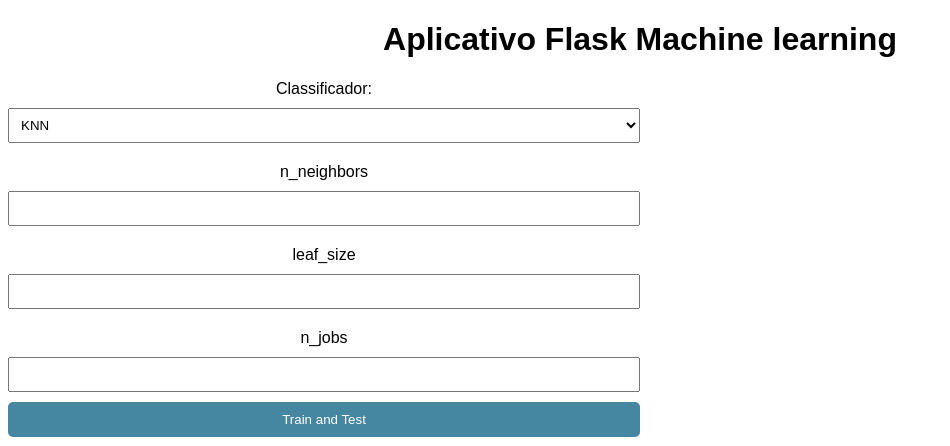
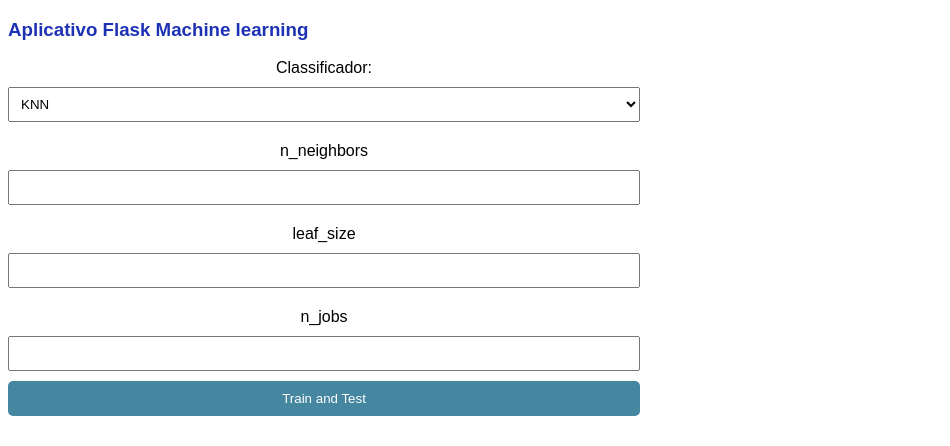
Before and after one commit to Matheus-Lara/Machine_Learning, a Flask app: page / in a window 1280 px wide. Shown: the top 446 px of the page, without its empty margins (0-950 px from the left). Run offline with Flask 3, Linux system fonts and the light colour scheme.

Commit message:
refactor: ajusta estilos

```diff
--- a/templates/index.html
+++ b/templates/index.html
@@ -11,7 +11,7 @@
             justify-content: left;
         }
 
-        h2 {
+        h3 {
             color: #1e32b6;
             text-align: left;
         }
@@ -48,7 +48,7 @@
     </style>
 </head>
 <body>
-    <h1>Aplicativo Flask Machine learning</h1>
+    <h3>Aplicativo Flask Machine learning</h3>
     <form action="/train" method="post" style="margin: 0;">
         <label for="classifier">Classificador:</label>
         <select name="classifier" id="classifier">
```
